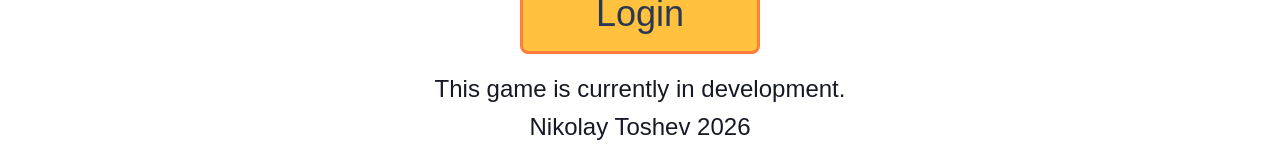
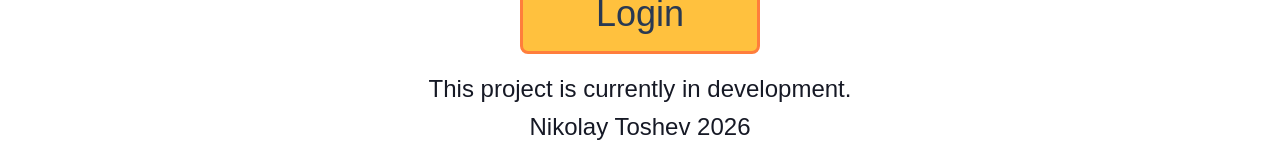
Before and after one commit to gilotin/Pocket-Adventure, a React (Vite) app: page /game in a window 1280 px wide. Shown: the part 592-752 px from the top of the page. Built offline with nearby package versions, Linux system fonts and the light colour scheme; a web font is replaced by a local one.

Commit message:
fix: better wading to footer

```diff
--- a/src/app/pages/pocketAdventureGame/auth/authMenu/AuthMenu.tsx
+++ b/src/app/pages/pocketAdventureGame/auth/authMenu/AuthMenu.tsx
@@ -39,7 +39,7 @@ export function AuthMenu({ handleAuthAction: handleAuthAction }: AuthProps) {
                 </li>
             </ul>
             <footer className={styles.menuFooter}>
-                <p>This game is currently in development.</p>
+                <p>This project is currently in development.</p>
                 <p> Nikolay Toshev 2026</p>
             </footer>
         </section>
```
